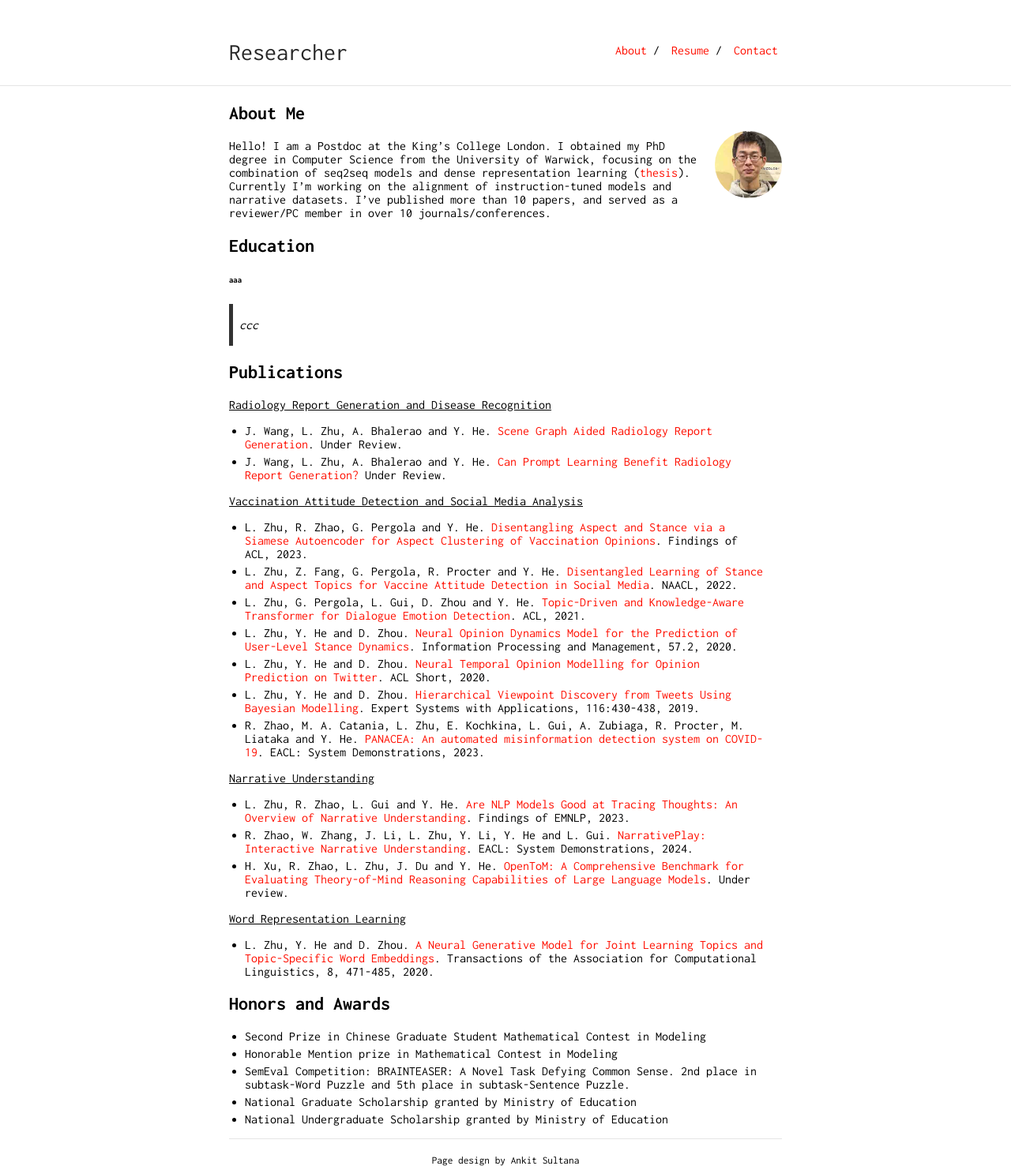
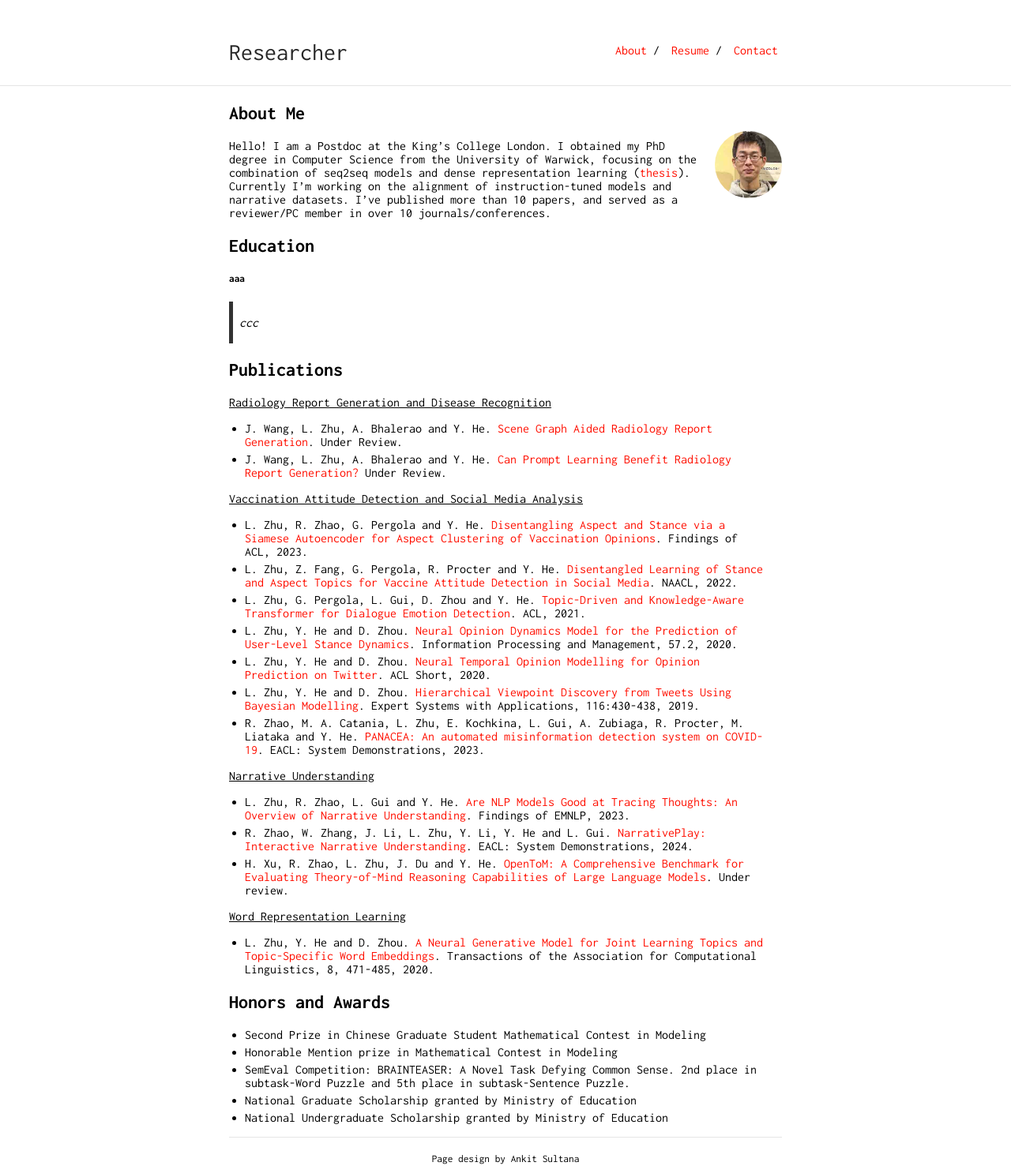
Before and after one commit to somethingx1202/main, a Jekyll site: the page built from index.md, in a window 1280 px wide. Shown: the whole page at 79% size. Built offline with Jekyll 4.4.1, drawn with Linux system fonts in a browser that asks for light colours; our own code applies the rules of GitHub Pages for plain Markdown files.

Commit message:
2nd commit

```diff
--- a/index.md
+++ b/index.md
@@ -6,7 +6,7 @@ Hello! I am a Postdoc at the King's College London. I obtained my PhD degree in
 
 ## Education
 
-###### aaa
+##### aaa
 > ccc
 
 
```
